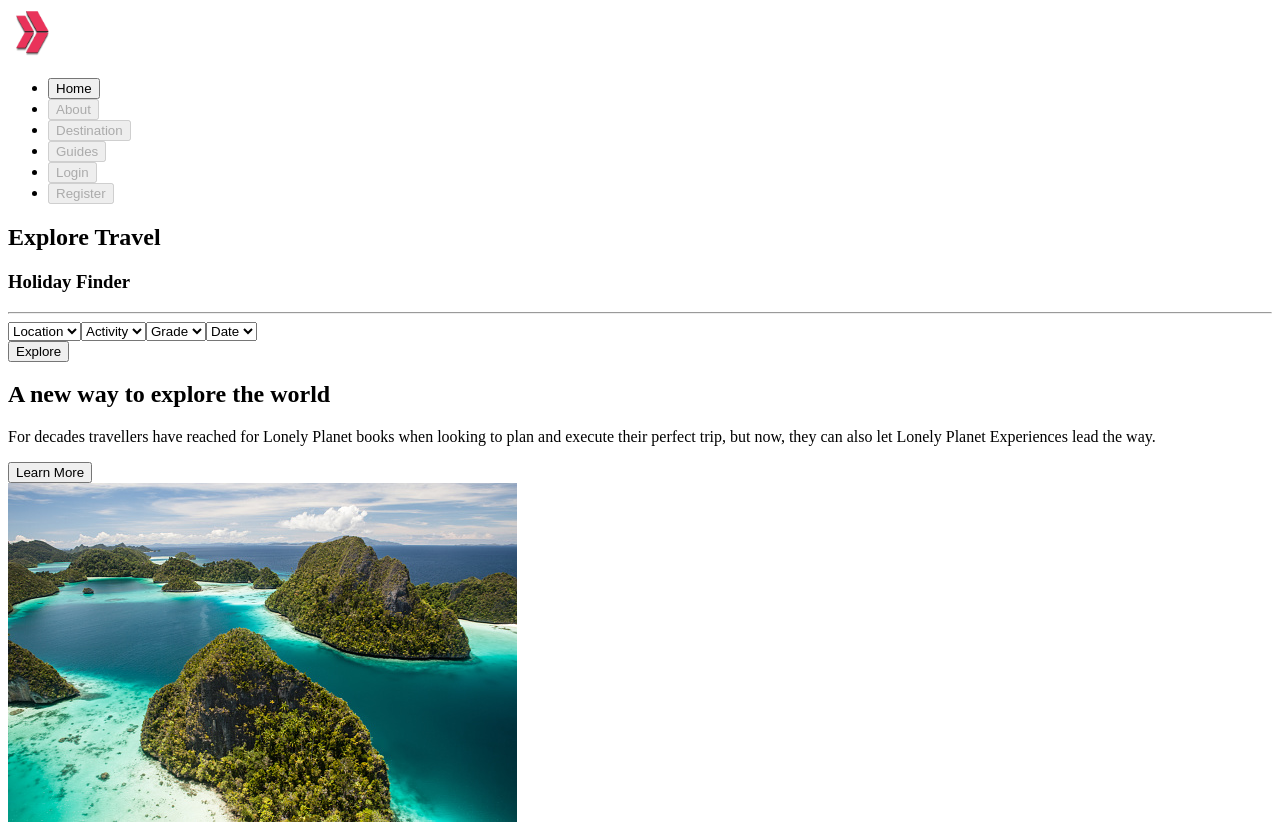
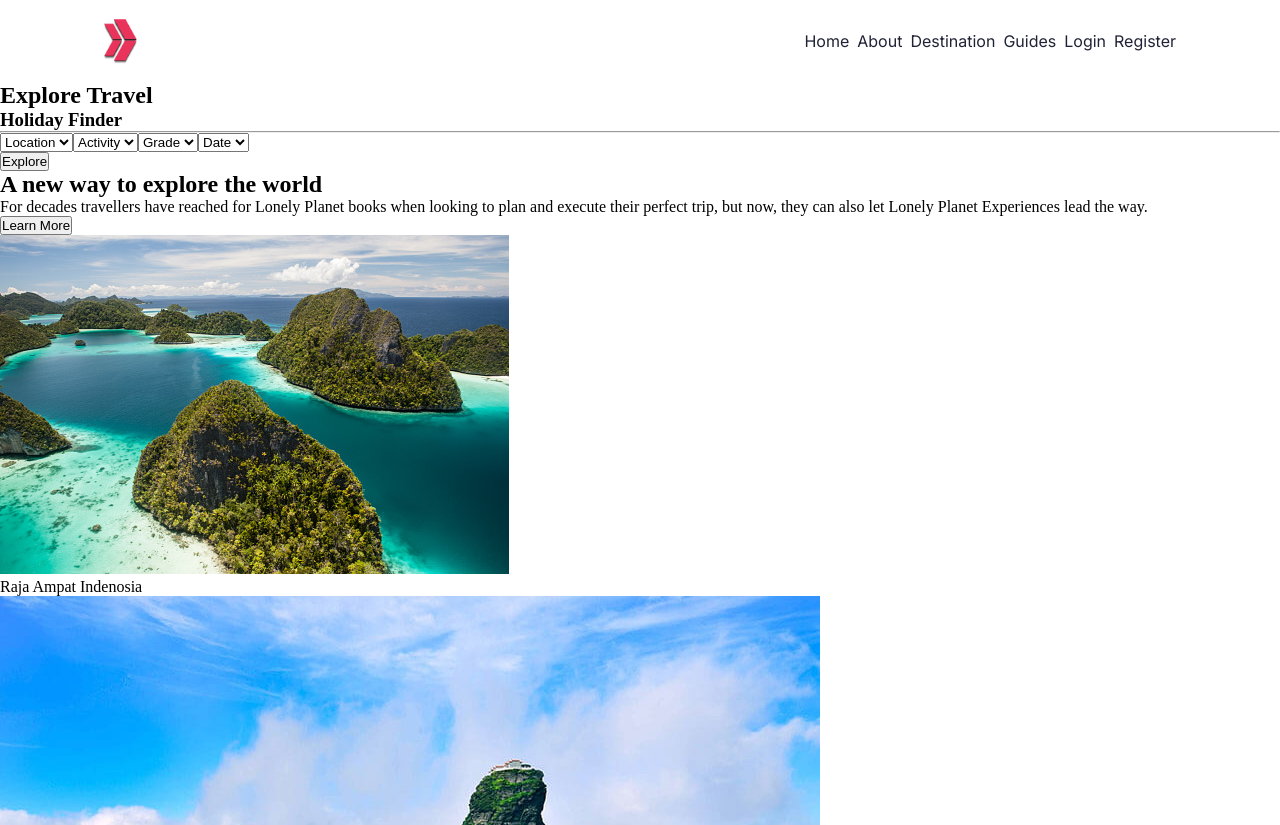
Before and after one commit to kaplanh/Travel_Web_Page_with-sass, a plain HTML site: page index.html in a window 1280 px wide. Shown: the top 825 px of the page. Drawn offline with Linux system fonts and the light colour scheme; a web font is replaced by a local one.

Commit message:
@mixin fontMix(){}

```diff
--- a/index.html
+++ b/index.html
@@ -4,6 +4,7 @@
         <meta charset="UTF-8" />
         <meta name="viewport" content="width=device-width, initial-scale=1.0" />
         <title>Travel Site</title>
+        <link rel="stylesheet" href="./css/style.css">
     </head>
     <body>
         <!-- *NAVBAR -->
@@ -11,9 +12,9 @@
             <img
                 class="header__logo"
                 src="./assets/Clarusway_Logo.png"
-                width="50px"
                 alt="logo"
             />
+            <i class="fa-solid fa-bars fa-2x"></i>
             <ul class="header__links">
                 <li><button class="header__links--home">Home</button></li>
                 <li>
@@ -28,10 +29,10 @@
                     <button disabled class="header__links--home">Guides</button>
                 </li>
                 <li>
-                    <button disabled class="header__links--home">Login</button>
+                    <button class="header__links--home">Login</button>
                 </li>
                 <li>
-                    <button disabled class="header__links--home">
+                    <button  class="header__links--home">
                         Register
                     </button>
                 </li>
--- a/scss/abstracts/_mixins.scss
+++ b/scss/abstracts/_mixins.scss
@@ -1 +1,14 @@
 /* @mixin */
+@mixin flexMix($d,$j:center){
+    display: $d;
+    justify-content: $j;
+    align-items: center;
+}
+
+@mixin fontMix($family, $style, $weight, $size, $height) {
+  font-family: $family;
+  font-style: $style;
+  font-weight: $weight;
+  font-size: $size;
+  line-height: $height;
+}
--- a/scss/abstracts/_variables.scss
+++ b/scss/abstracts/_variables.scss
@@ -1 +1,8 @@
 /* variables */
+$mainColor: #ffffff;
+$fontColor: #4a4c53;
+$btnColor:#fb8f1d;
+$btnBorderColor:#fb8f1d;
+$borderColor: #afb069;
+$headerColor: #202336;
+$h3Color: #000000;
--- a/scss/components/_navbar.scss
+++ b/scss/components/_navbar.scss
@@ -1 +1,35 @@
 /*navbar*/
+.header {
+    // display: flex;
+    // justify-content: space-between;
+    // align-items: center;
+    // bu yorum satırı css dosyasına gitmez
+    /* bu yorum satırı css dosyasına gelir*/
+    @include flexMix(flex, space-between);
+  // flex özelliklerini her yerde kullanacağımı bildiğimiz için mixine çevirdik.
+  padding: 1rem 6rem;
+    i {
+    display: none;
+}
+
+&__logo{
+     // bem notasyonu kullandığımızda class isimlerini birleştirebiliriz.
+    width: 50px;
+    height: 50px;
+}
+&__links{
+    display: flex;
+    align-items: center;
+    list-style-type: none;
+    li{
+        padding-right: 0.5rem;
+    }
+    &--home{
+        color: $headerColor;
+        border: none;
+        background-color: $mainColor;
+        @include fontMix(Inter,normal,500,1rem,19px)
+
+    }
+}
+}
--- a/scss/main.scss
+++ b/scss/main.scss
@@ -1 +1,25 @@
 // main
+@import "./base/reset";
+@import "./abstracts/variables", "./abstracts/mixins";
+//değişkenlerim ve fonksiyonlarım
+
+// import sırası önemlidir. Ortak olan dosylara her yerden erişim sağlayabilmemiz i,çin öncelikle ortak dosyları import etmemiz gerekiyor.
+@import "./components/footer", "./components/navbar", "./components/responsive";
+@import "./sections/about", "./sections/destination", "./sections/guide",
+    "./sections/home";
+
+// font-awesome linki
+@import url("https://cdnjs.cloudflare.com/ajax/libs/font-awesome/6.4.0/css/all.min.css");
+
+// google font linki
+@import url("https://fonts.googleapis.com/css2?family=Inter&family=Mulish&family=Playfair+Display&family=Rampart+One&display=swap");
+
+body {
+    background-color: $mainColor;
+    position: relative;
+}
+
+button,
+i {
+    cursor: pointer;
+}
```
Also changed, not shown: css/style.css (added), 1 other file.
